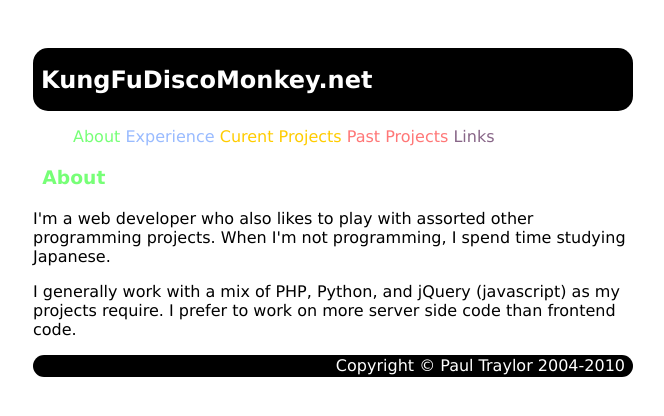
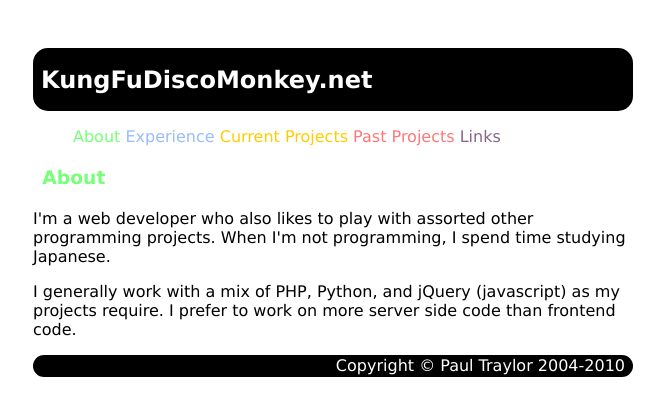
Before and after one commit to kfdm/paultraylor.net, a Jekyll site: the page built from index.html, in a window 1280 px wide. Shown: the top 416 px of the page, without its empty margins (307-971 px from the left). Built offline with Jekyll 4.4.1, drawn with Linux system fonts in a browser that asks for light colours; nearby versions of some CDN libraries.

Commit message:
Fix spelling

```diff
--- a/index.html
+++ b/index.html
@@ -10,7 +10,7 @@ javascript:
 <ul id="tab-nav">
 	<li class="one"><a href="#tabs-one">About</a></li>
 	<li class="two"><a href="#tabs-two">Experience</a></li>
-	<li class="three"><a href="#tabs-three">Curent Projects</a></li>
+	<li class="three"><a href="#tabs-three">Current Projects</a></li>
 	<li class="four"><a href="#tabs-four">Past Projects</a></li>
 	<li class="five"><a href="#tabs-five">Links</a></li>
 </ul>
```
